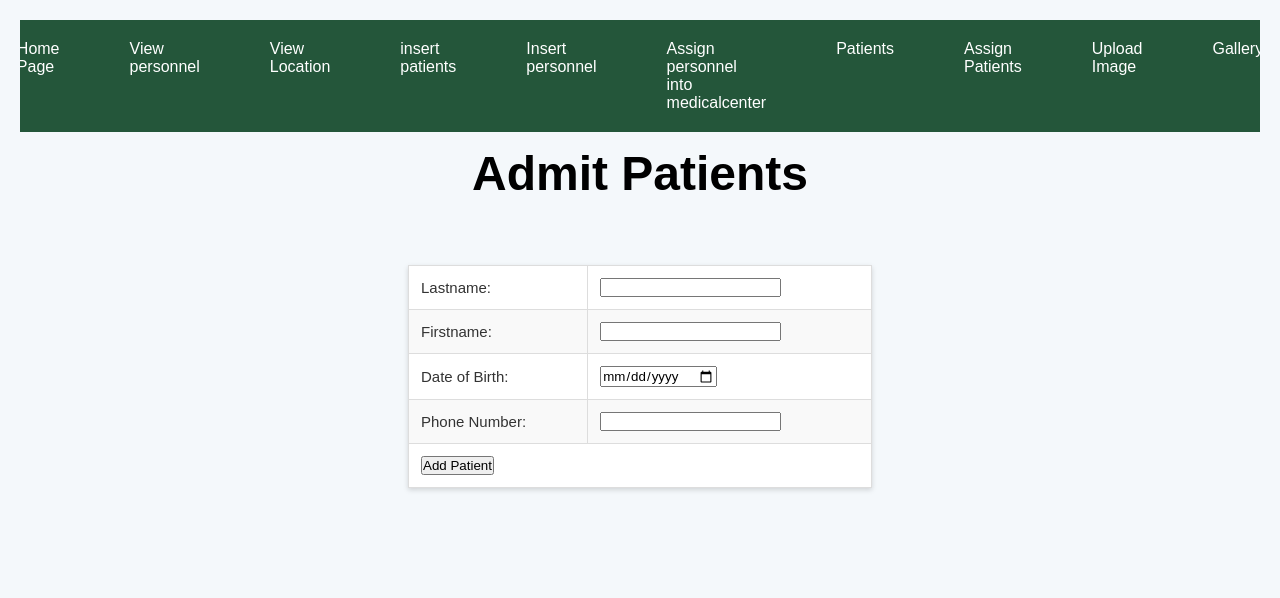
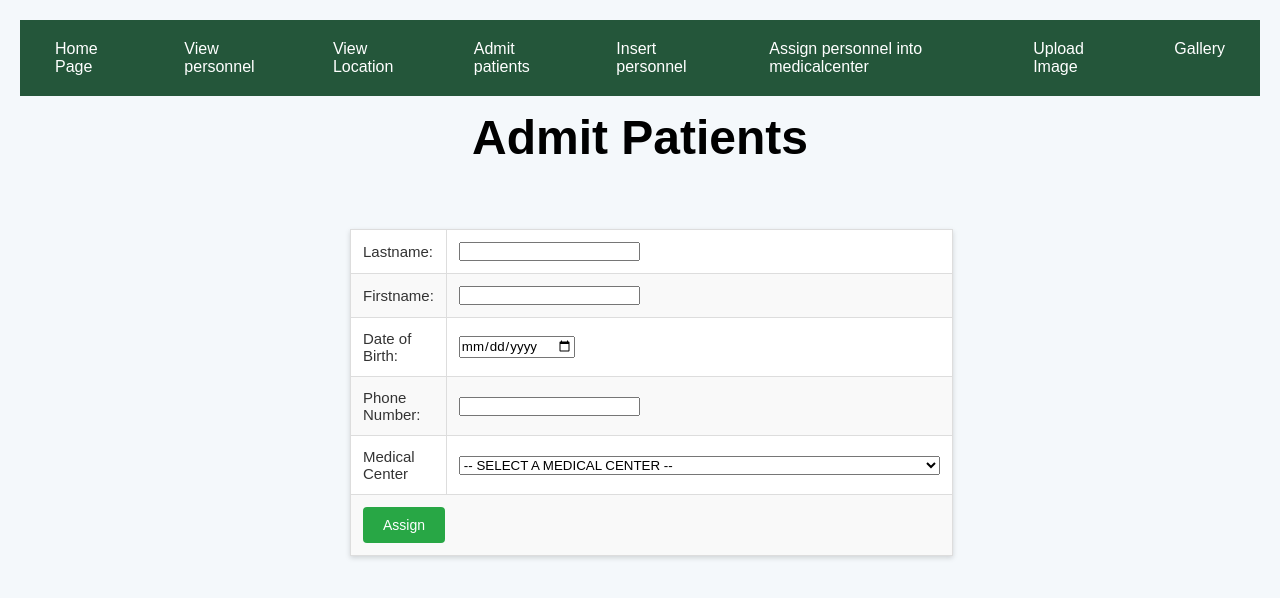
Before and after one commit to algieronquillo/FirstCareMedicalCenter, a PHP site: page /htdocs/insert_patients.php in a window 1280 px wide. Shown: the top 598 px of the page. Run offline with PHP 8.4, Linux system fonts and the light colour scheme; data comes from the database, SQL or seed files in the repository.

Commit message:
MUPALLL NABOHAT

```diff
--- a/htdocs/db_connection.php
+++ b/htdocs/db_connection.php
@@ -11,4 +11,18 @@ $conn = mysqli_connect($servername, $username, $password, $dbname);
 if (!$conn) {
     die("Connection failed: " . mysqli_connect_error());
 }
+
+
+// PDO connection setup
+try {
+    // Initialize PDO
+    $pdo = new PDO("mysql:host=$servername;dbname=$dbname", $username, $password);
+    // Set the PDO error mode to exception
+    $pdo->setAttribute(PDO::ATTR_ERRMODE, PDO::ERRMODE_EXCEPTION);
+    // Optionally, you can set the character encoding to UTF-8 for better handling of special characters
+    $pdo->exec("SET NAMES 'utf8'");
+} catch (PDOException $e) {
+    // Handle connection failure
+    die("Connection failed: " . $e->getMessage());
+}
 ?>
--- a/htdocs/insert_patients.php
+++ b/htdocs/insert_patients.php
@@ -32,8 +32,23 @@
                     <td><input type="text" name="phonenumber" required></td>
                 </tr>
                 <tr>
+                    <td>Medical Center</td>
+                    <td>
+                        <select name="center_id" required>
+                            <option value="">-- SELECT A MEDICAL CENTER --</option>
+                            <?php
+                            $sql = "SELECT * FROM medicalcenter ORDER BY name";
+                            $query = mysqli_query($conn, $sql);
+                            while ($result = mysqli_fetch_assoc($query)) {
+                                echo "<option value='{$result['center_id']}'>{$result['name']} - {$result['location']}</option>";
+                            }
+                            ?>
+                        </select>
+                    </td>
+                </tr>
+                <tr>
                     <td colspan="2" align="center">
-                        <input type="submit" name="add_patients" value="Add Patient">
+                        <button type="submit" name="assign_patient" class="button green">Assign</button>
                     </td>
                 </tr>
             </table>
@@ -41,17 +56,18 @@
 
         <?php
         // Handle form submission
-        if (isset($_POST['add_patients'])) {
+        if (isset($_POST['assign_patient'])) {
             $lastname = mysqli_real_escape_string($conn, trim($_POST['lastname']));
             $firstname = mysqli_real_escape_string($conn, trim($_POST['firstname']));
             $dateofbirth = mysqli_real_escape_string($conn, trim($_POST['dateofbirth']));
             $phonenumber = mysqli_real_escape_string($conn, trim($_POST['phonenumber']));
+            $center_id = mysqli_real_escape_string($conn, trim($_POST['center_id']));
 
-            // Update the table name if necessary
-            $sql = "INSERT INTO patients (lastname, firstname, dateofbirth, phonenumber) VALUES ('$lastname', '$firstname', '$dateofbirth', '$phonenumber')";
+            $sql = "INSERT INTO patients (lastname, firstname, dateofbirth, phonenumber, center_id)
+                    VALUES ('$lastname', '$firstname', '$dateofbirth', '$phonenumber', '$center_id')";
 
             if (mysqli_query($conn, $sql)) {
-                echo "<script>alert('Patient has been admitted successfully.'); window.location = 'patients1.php';</script>";
+                echo "<script>alert('Patient has been admitted successfully.'); window.location = 'patients.php';</script>";
             } else {
                 echo "<script>alert('Error admitting patient: " . mysqli_error($conn) . "');</script>";
             }
--- a/htdocs/menu.php
+++ b/htdocs/menu.php
@@ -4,11 +4,9 @@
         <li><a href="home_page.php">Home Page</a></li>
         <li><a href="personnel.php">View personnel</a></li>
         <li><a href="location.php">View Location</a></li>
-        <li><a href="insert_patients.php">insert patients</a></li>
+        <li><a href="insert_patients.php">Admit patients</a></li>
         <li><a href="insert_personnel.php">Insert personnel</a></li>
         <li><a href="assign_personnel.php">Assign personnel into medicalcenter</a></li>
-        <li><a href="patients1.php">Patients</a></li>
-        <li><a href="assign_patients.php">Assign Patients</a></li>
         <li><a href="upload_image.php">Upload Image</a></li>
         <li><a href="gallery.php">Gallery</a></li>
 </nav>
--- a/htdocs/upload_image.php
+++ b/htdocs/upload_image.php
@@ -136,7 +136,7 @@ if (isset($_POST['process-upload'])) {
 </head>
 <body>
     <div class="container">
-        <h2>Upload an Image</h2>
+        <h2>Upload an Image for Medical Centers        </h2>
         <form action="upload_image.php" method="POST" enctype="multipart/form-data">
             <label for="upload_file">Choose a file:</label>
             <input type="file" name="file_upload" id="upload_file" required><br><br>
```
Also changed, not shown: htdocs/home_page.php (+9 -7 lines), htdocs/personnel.php (+27 -32 lines), htdocs/style.php (+8 -0 lines).
